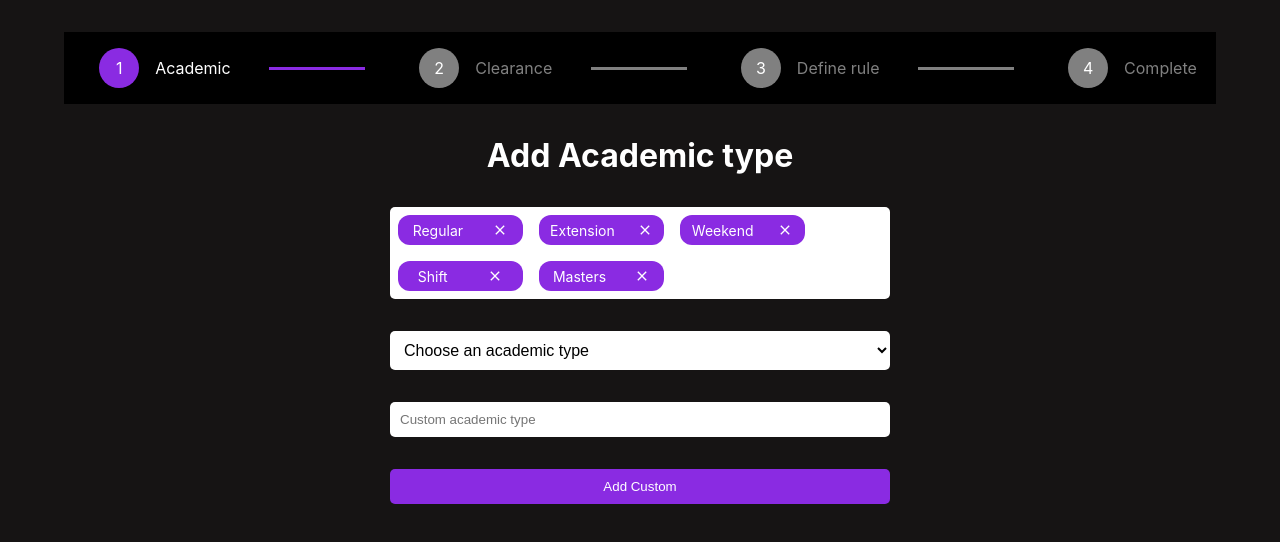
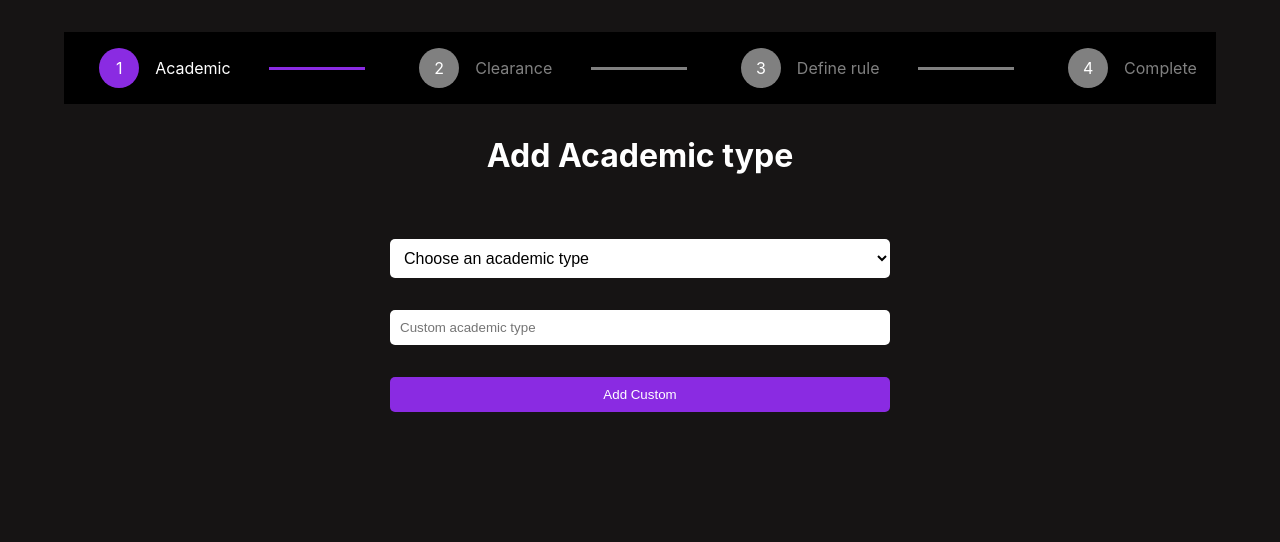
Before and after one commit to kennataddese6/BISCS, a React (Create React App) app in the folder frontend/: page / in a window 1280 px wide. Shown: the top 542 px of the page. Built offline with nearby package versions, Linux system fonts and the light colour scheme.

Commit message:
dynacially add acadamic names

```diff
--- a/frontend/src/App.js
+++ b/frontend/src/App.js
@@ -3,13 +3,7 @@ import { MdClose } from "react-icons/md";
 import { useState } from "react";
 
 function App() {
-  const [academicNames, setAcademicNames] = useState([
-    "Regular",
-    "Extension",
-    "Weekend",
-    "Shift",
-    "Masters",
-  ]);
+  const [academicNames, setAcademicNames] = useState([]);
   const [academicTypes, setAcademicTypes] = useState([
     "Regular",
     "Extension",
@@ -17,6 +11,11 @@ function App() {
     "Shift",
     "Masters",
   ]);
+
+  const handleDropDownChange = (value) => {
+    setAcademicNames([...academicNames, value]);
+  };
+
   return (
     <>
       <div className="stepContainer">
@@ -51,7 +50,12 @@ function App() {
           </div>
         ))}
       </div>
-      <select className="academictypesContainer dropDown">
+      <select
+        className="academictypesContainer dropDown"
+        onChange={(e) => {
+          handleDropDownChange(e.target.value);
+        }}
+      >
         <option value=""> Choose an academic type </option>
         {academicTypes.map((academicType, index) => (
           <option key={index} value={academicType}>
```
